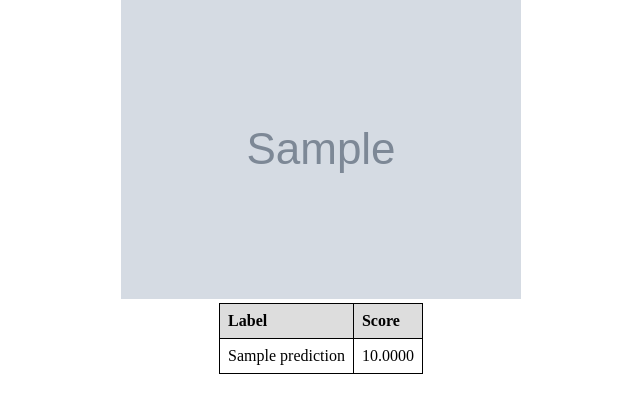
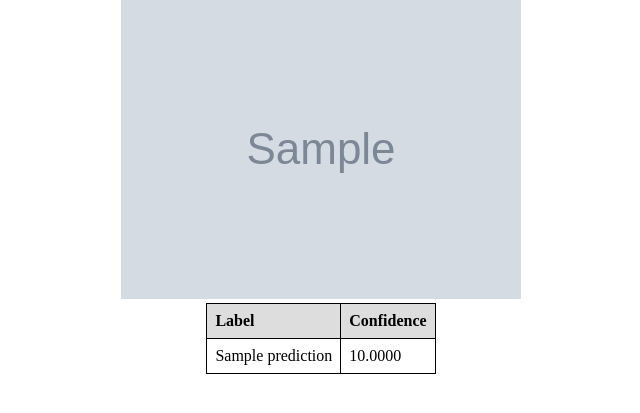
Before and after one commit to abzdel/image-classifier-web-app, a Flask app: template templates/preds.html in a window 1280 px wide. Shown: the part 81-494 px from the top of the page, without its empty margins (319-959 px from the left). Run offline with Flask 3, Linux system fonts and the light colour scheme; the template is opened without the code that fills it: most values are stand-ins (such as "Sample title", 1, 10 or a date in 2020); grey boxes marked "Sample" are stand-in pictures.

Commit message:
changed score to confidence

```diff
--- a/templates/preds.html
+++ b/templates/preds.html
@@ -29,7 +29,7 @@
 		<thead>
 			<tr>
 				<th>Label</th>
-				<th>Score</th>
+				<th>Confidence</th>
 			</tr>
 		</thead>
 		<tbody>
```
